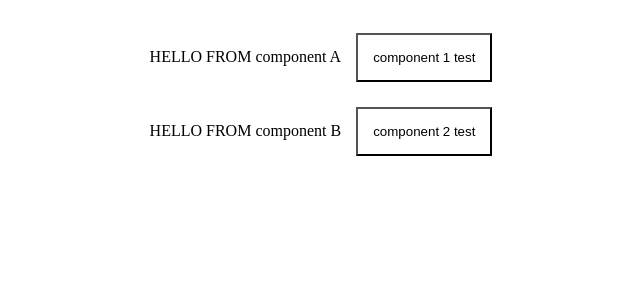
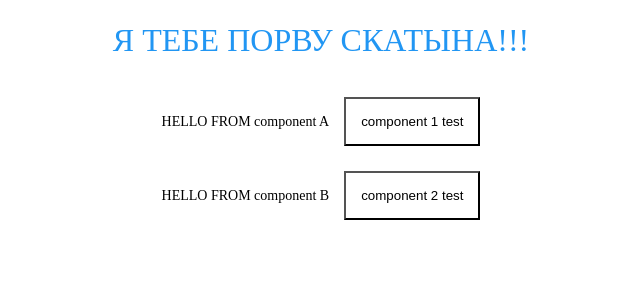
Before and after one commit to HollyBang/Delicious-Shop, a React app in the folder react-ui/: page / in a window 1280 px wide. Shown: the top 300 px of the page, without its empty margins (319-959 px from the left). Built offline with nearby package versions, Linux system fonts and the light colour scheme.

Commit message:
test push heroku

```diff
--- a/react-ui/src/App.js
+++ b/react-ui/src/App.js
@@ -9,6 +9,7 @@ class App extends Component {
     render() {
         return (
             <div>
+                <div className="heroku-test">Я ТЕБЕ ПОРВУ СКАТЫНА!!!</div>
         <ComponentA />
         <ComponentB />
             </div>
--- a/react-ui/src/index.css
+++ b/react-ui/src/index.css
@@ -1,5 +1,6 @@
 body {
     line-height: 2;
+    font-size: 14px;
 }
 .test-btn {
     background-color: #fff;
@@ -11,3 +12,9 @@ body {
 .text-to-center{
     text-align: center;
 }
+
+.heroku-test{
+    color: #2196F3;
+    text-align: center;
+    font-size: 2rem;
+}
```
